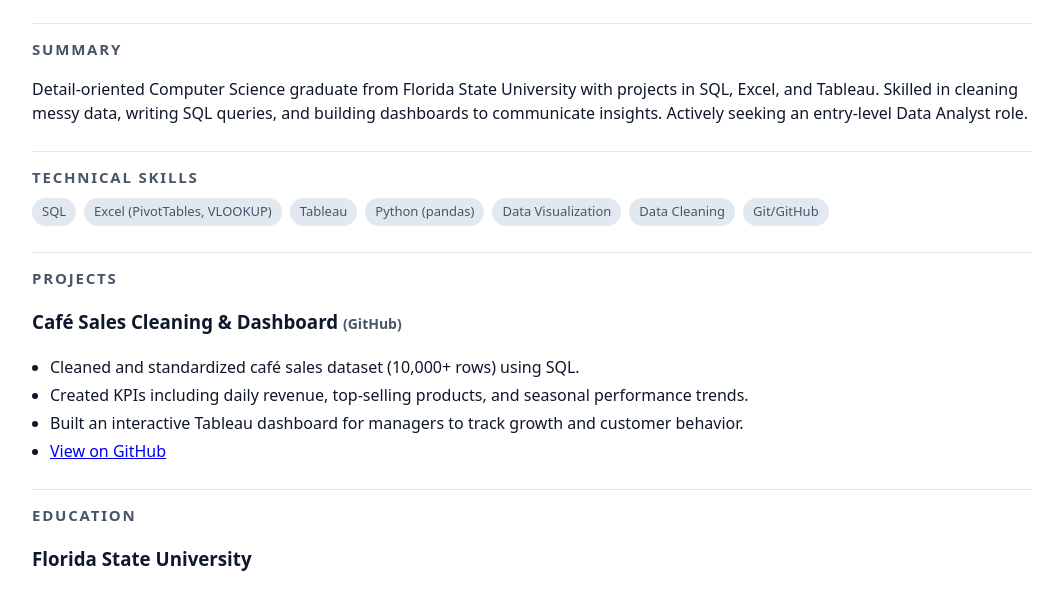
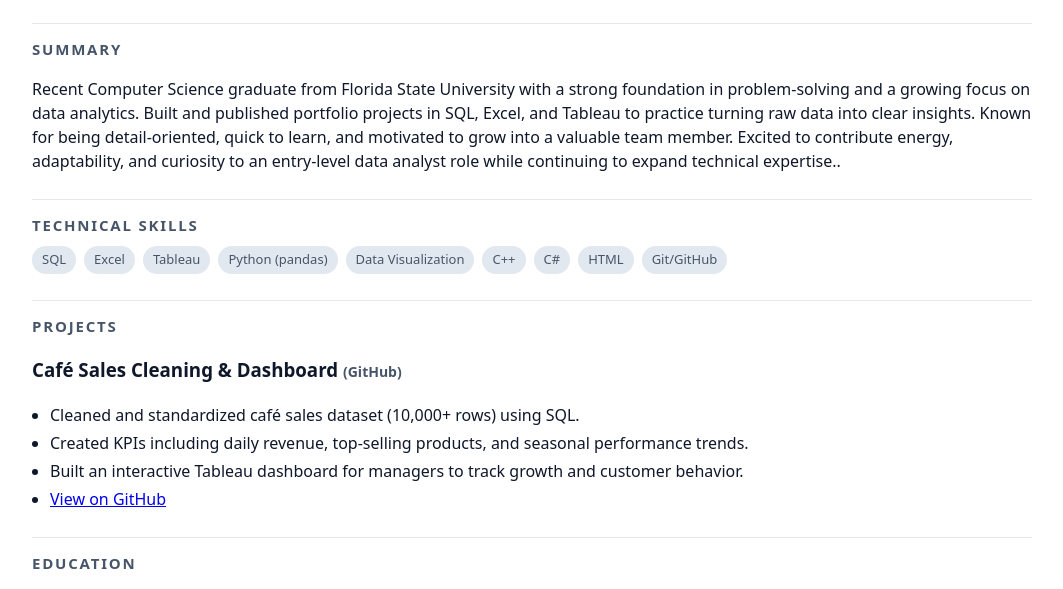
Before and after one commit to Mason-Day-Cs/Resume, a plain HTML site: page index.html in a window 1280 px wide. Shown: the part 139-728 px from the top of the page, without its empty margins (108-1171 px from the left). Drawn offline with Linux system fonts and the light colour scheme.

Commit message:
Update index.html

```diff
--- a/index.html
+++ b/index.html
@@ -58,18 +58,24 @@
 
   <section class="section">
     <h2>Summary</h2>
-    <p>Detail-oriented Computer Science graduate from Florida State University with projects in SQL, Excel, and Tableau. Skilled in cleaning messy data, writing SQL queries, and building dashboards to communicate insights. Actively seeking an entry-level Data Analyst role.</p>
+    <p>Recent Computer Science graduate from Florida State University with a strong foundation in problem-solving and a growing focus on data analytics.
+      Built and published portfolio projects in SQL, Excel, and Tableau to practice turning raw data into clear insights.
+      Known for being detail-oriented, quick to learn, and motivated to grow into a valuable team member.
+      Excited to contribute energy, adaptability, and curiosity to an entry-level data analyst role while continuing to expand technical expertise..
+    </p>
   </section>
 
   <section class="section">
     <h2>Technical Skills</h2>
     <div class="chips">
       <div class="chip">SQL</div>
-      <div class="chip">Excel (PivotTables, VLOOKUP)</div>
+      <div class="chip">Excel</div>
       <div class="chip">Tableau</div>
       <div class="chip">Python (pandas)</div>
       <div class="chip">Data Visualization</div>
-      <div class="chip">Data Cleaning</div>
+      <div class="chip">C++</div>
+      <div class="chip">C#</div>
+      <div class="chip">HTML</div>
       <div class="chip">Git/GitHub</div>
     </div>
   </section>
```
